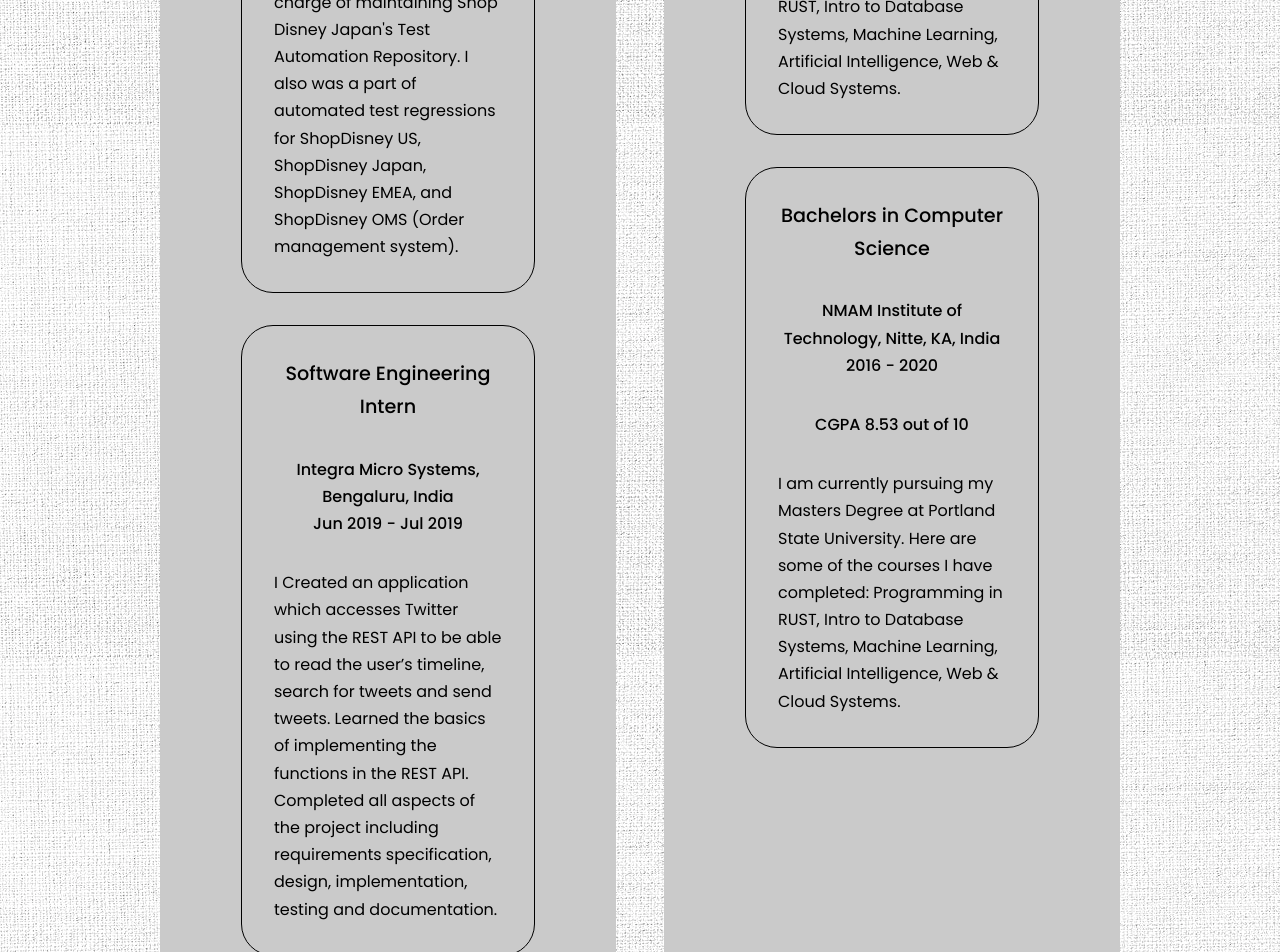
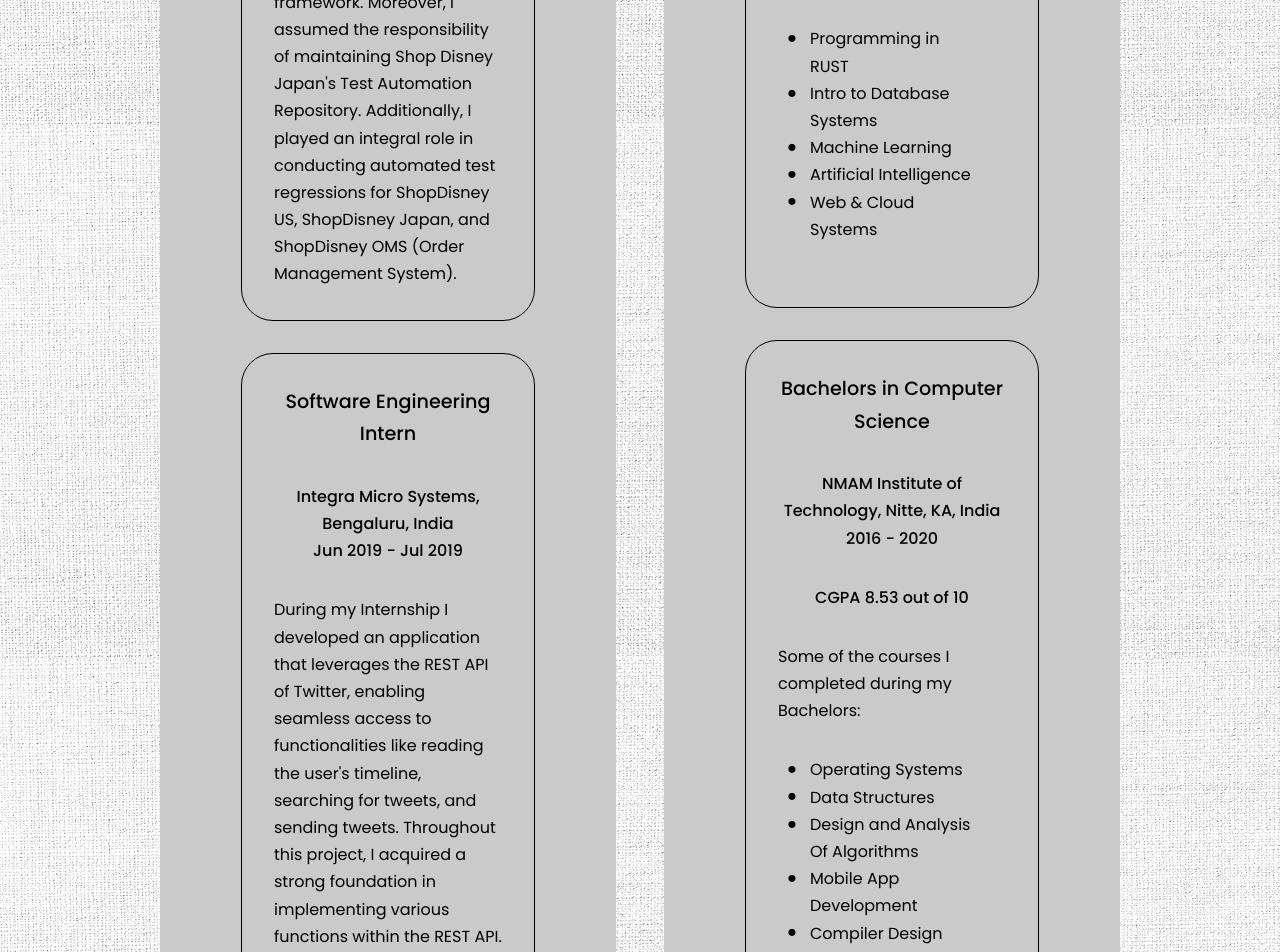
Before and after one commit to vishrutss/react-portfolio-website, a React (Create React App) app: page / in a window 1280 px wide. Shown: the part 2540-3492 px from the top of the page. Built offline with nearby package versions, Linux system fonts and the light colour scheme; no server answers.

Commit message:
Updated content and styling

```diff
--- a/src/components/experience/Experience.jsx
+++ b/src/components/experience/Experience.jsx
@@ -14,7 +14,7 @@
                                 <h4>Application Development Analyst</h4>
                                 <h5>Accenture Solutions Ltd., Bengaluru, India <br />Oct 2020 - Jul 2022</h5>
                                 <p>
-                                    I worked as part of the Shop Disney Test Automoation team. My work included building and refactoring automated test cases using Node JS and the Cucumber framework. I was also in charge of maintaining Shop Disney Japan's Test Automation Repository. I also was a part of automated test regressions for ShopDisney US, ShopDisney Japan, ShopDisney EMEA, and ShopDisney OMS (Order management system).
+                                    I have been a valuable member of the Shop Disney Test Automation team, where I actively contributed to building and refactoring automated test cases using Node.js and the Cucumber framework. Moreover, I assumed the responsibility of maintaining Shop Disney Japan's Test Automation Repository. Additionally, I played an integral role in conducting automated test regressions for ShopDisney US, ShopDisney Japan, and ShopDisney OMS (Order Management System).
                                 </p>
                             </div>
                         </article>
@@ -23,7 +23,7 @@
                                 <h4>Software Engineering Intern</h4>
                                 <h5>Integra Micro Systems, Bengaluru, India <br />Jun 2019 - Jul 2019</h5>
                                 <p>
-                                    I Created an application which accesses Twitter using the REST API to be able to read the user’s timeline, search for tweets and send tweets. Learned the basics of implementing the functions in the REST API. Completed all aspects of the project including requirements specification, design, implementation, testing and documentation.
+                                    During my Internship I developed an application that leverages the REST API of Twitter, enabling seamless access to functionalities like reading the user's timeline, searching for tweets, and sending tweets. Throughout this project, I acquired a strong foundation in implementing various functions within the REST API. I successfully completed all stages of the project, encompassing requirements specification, design, implementation, testing, and comprehensive documentation.
                                 </p>
                             </div>
                         </article>
@@ -38,7 +38,14 @@
                                 <h5>Portland State University, Portland, OR, USA  <br />2022 - present</h5>
                                 <h5>GPA 3.82</h5>
                                 <p>
-                                    I am currently pursuing my Masters Degree at Portland State University. Here are some of the courses I have completed: Programming in RUST, Intro to Database Systems, Machine Learning, Artificial Intelligence, Web & Cloud Systems.
+                                    I am currently pursuing my Masters Degree at Portland State University. Here are some of the courses I have completed:
+                                    <ul className='experience__list'>
+                                        <li>Programming in RUST</li>
+                                        <li>Intro to Database Systems</li>
+                                        <li>Machine Learning</li>
+                                        <li>Artificial Intelligence</li>
+                                        <li>Web & Cloud Systems</li>
+                                    </ul>
                                 </p>
                             </div>
                         </article>
@@ -48,7 +55,14 @@
                                 <h5>NMAM Institute of Technology, Nitte, KA, India  <br />2016 - 2020</h5>
                                 <h5>CGPA 8.53 out of 10</h5>
                                 <p>
-                                    I am currently pursuing my Masters Degree at Portland State University. Here are some of the courses I have completed: Programming in RUST, Intro to Database Systems, Machine Learning, Artificial Intelligence, Web & Cloud Systems.
+                                    Some of the courses I completed during my Bachelors:
+                                    <ul className='experience__list'>
+                                        <li>Operating Systems</li>
+                                        <li>Data Structures</li>
+                                        <li>Design and Analysis Of Algorithms</li>
+                                        <li>Mobile App Development</li>
+                                        <li>Compiler Design</li>
+                                    </ul>
                                 </p>
                             </div>
                         </article>
--- a/src/components/experience/experience.css
+++ b/src/components/experience/experience.css
@@ -55,6 +55,27 @@
     gap: 1rem;
 }
 
+.experience__list {
+    list-style: none;
+    padding: 2rem;
+    display: flex;
+    flex-direction: column;
+    flex-shrink: 0;
+}
+
+.experience__list li {
+    position: relative;
+    display: flex;
+}
+
+.experience__list li::before {
+    content: '\2022';
+    font-size: 1.8rem;
+    position: absolute;
+    left: -1.5rem;
+    top: -0.7rem;
+}
+
 @media screen and (max-width: 1024px) {
     .experience__container {
         grid-template-columns: 1fr;
```
